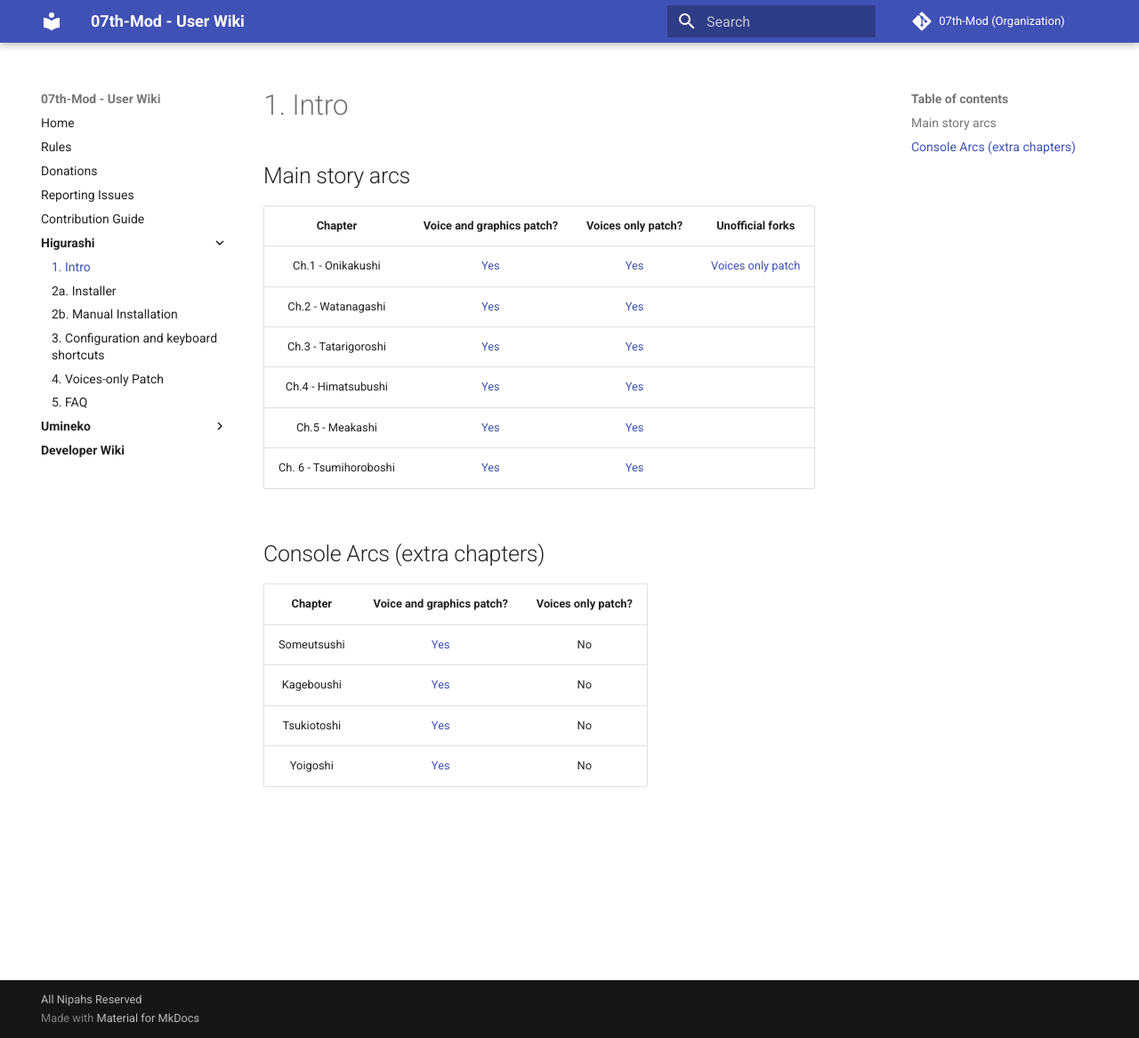
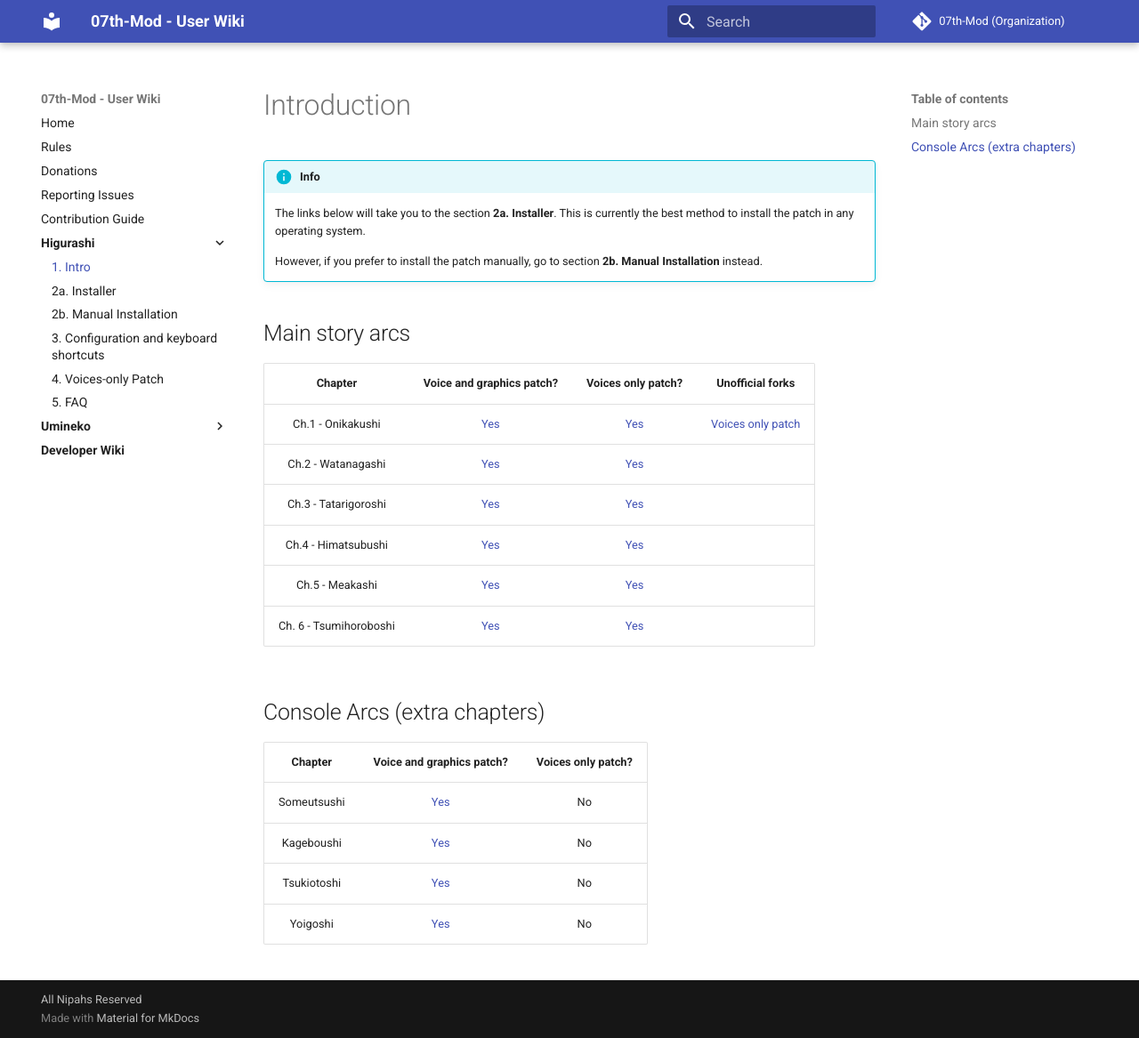
Before and after one commit to 07th-mod/wiki, an MkDocs documentation site: the page built from docs/Higurashi/Higurashi-Getting-started.md, in a window 1280 px wide and 1167 px high. Shown: the whole window at 89% size. Built offline with MkDocs 1.6.1 and Material for MkDocs 9.7.7, drawn with Linux system fonts in a browser that asks for light colours.

Commit message:
More wording updates

```diff
--- a/docs/Higurashi/Higurashi-Getting-started.md
+++ b/docs/Higurashi/Higurashi-Getting-started.md
@@ -1,3 +1,10 @@
+# Introduction
+
+!!! info
+    The links below will take you to the section **2a. Installer**. This is currently the best method to install the patch in any operating system.
+
+    However, if you prefer to install the patch manually, go to section **2b. Manual Installation** instead.
+
 ## Main story arcs
 
 <table>
```
